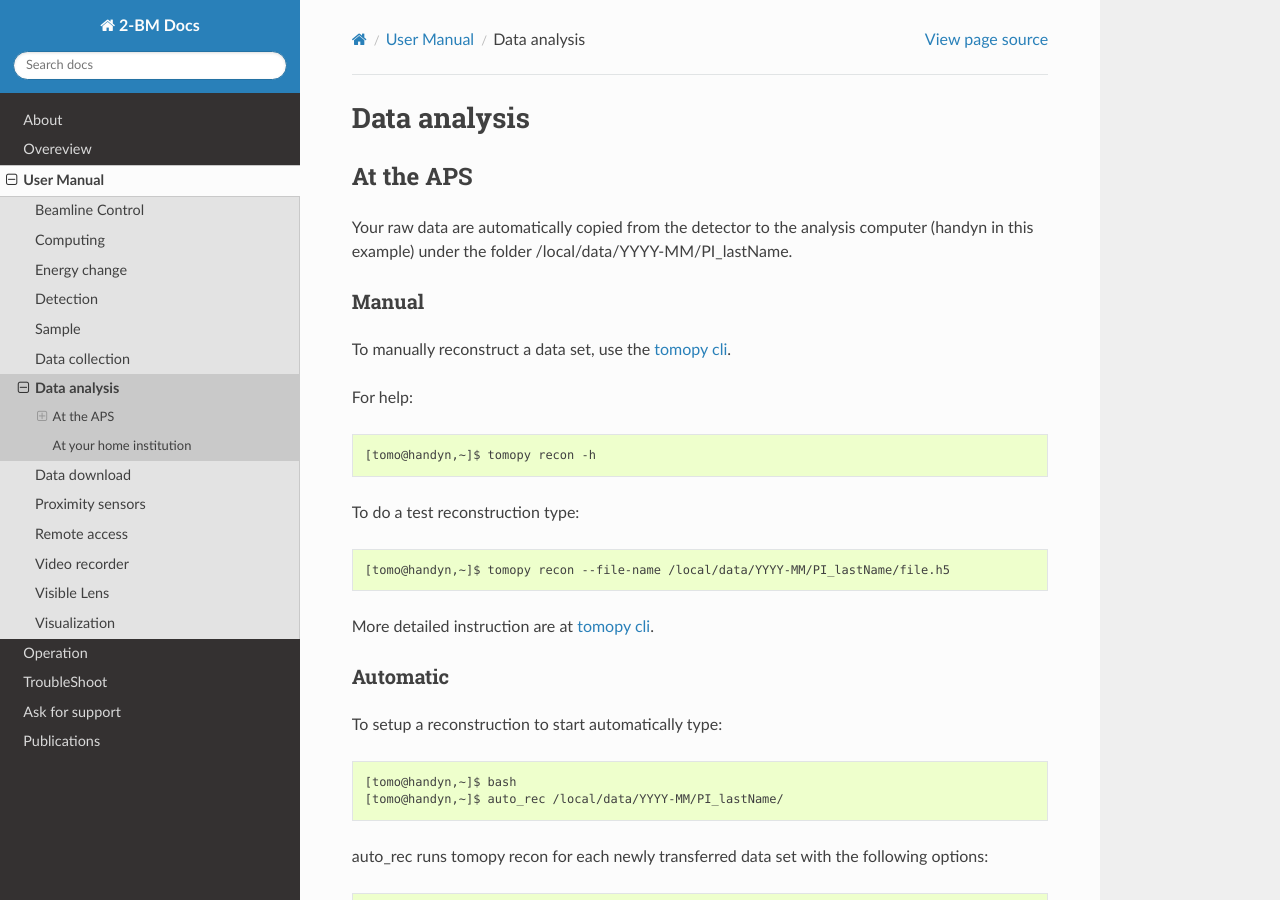
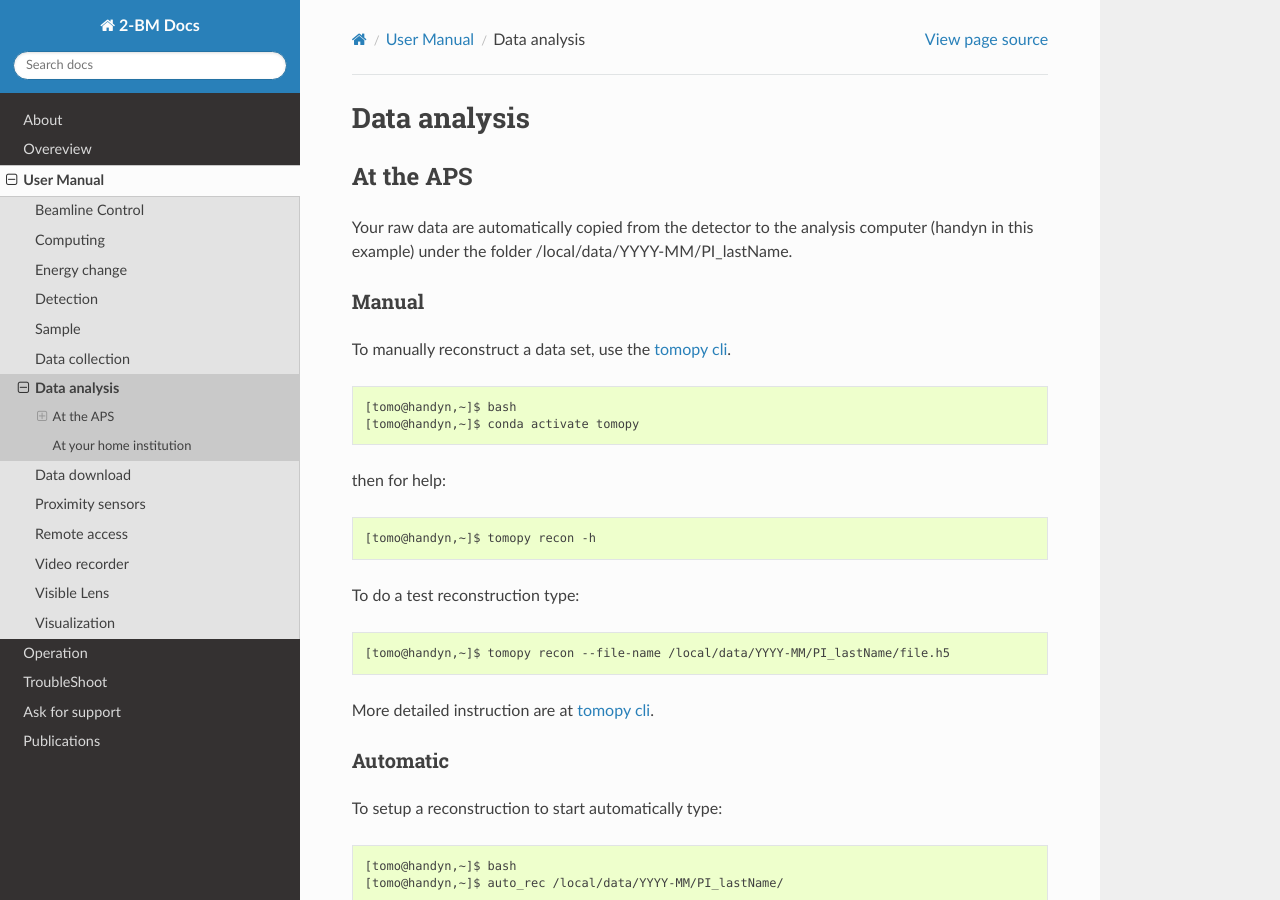
Before and after one commit to xray-imaging/2bm-docs, a Sphinx documentation site: the page built from docs/source/user/item_006.rst, in a window 1280 px wide and 900 px high. Built offline with Sphinx 7.4.7 and the Read the Docs theme 2.0.0, drawn with Linux system fonts in a browser that asks for light colours; the version number could not be read and is left out.

Commit message:
Update item_006.rst

```diff
--- a/docs/source/user/item_006.rst
+++ b/docs/source/user/item_006.rst
@@ -10,8 +10,12 @@ Manual
 ~~~~~~
 
 To manually reconstruct a data set, use the `tomopy cli <https://github.com/tomography/tomopy-cli>`_.
+::
 
-For help::
+    [tomo@handyn,~]$ bash
+    [tomo@handyn,~]$ conda activate tomopy
+
+then for help::
 
     [tomo@handyn,~]$ tomopy recon -h
 
```
